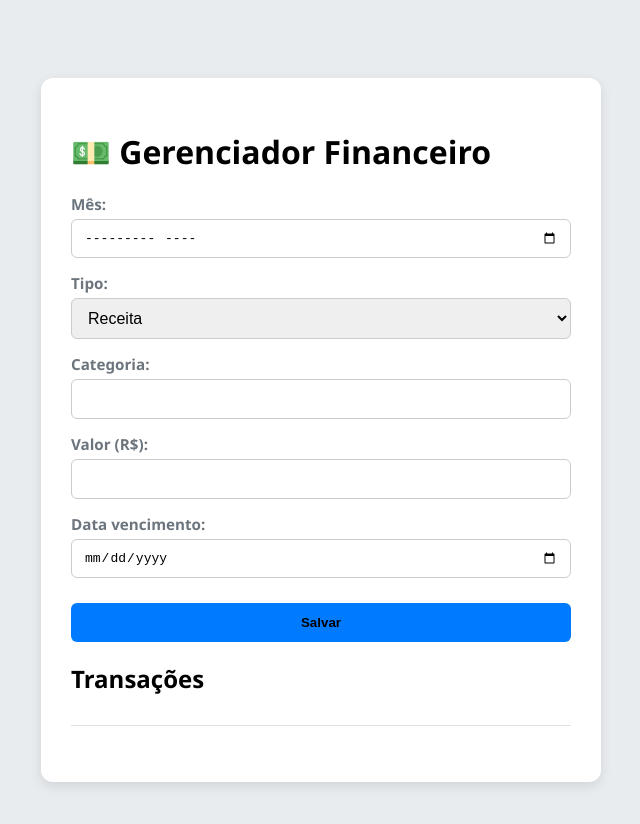
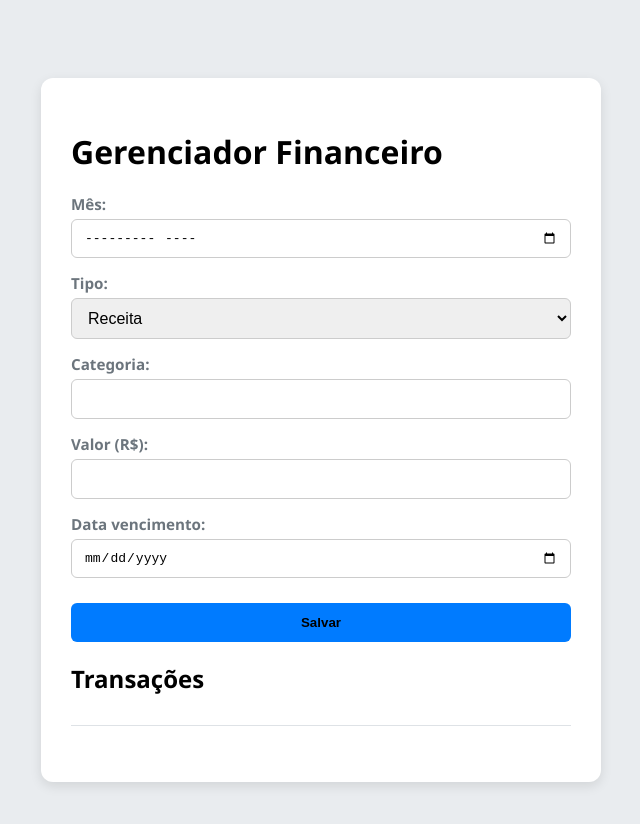
Before and after one commit to Dainan0202/cudApi, a website: page index.html in a window 1280 px wide. Shown: the whole page, without its empty margins (319-959 px from the left). Drawn offline with Linux system fonts and the light colour scheme; no server answers.

Commit message:
Update index.html

```diff
--- a/index.html
+++ b/index.html
@@ -7,7 +7,7 @@
 </head>
 <body>
 <div class="container">
-<h1>💵 Gerenciador Financeiro</h1>
+<h1> Gerenciador Financeiro</h1>
 
 <form id="transacao-form">
 <label>Mês:</label>
```
